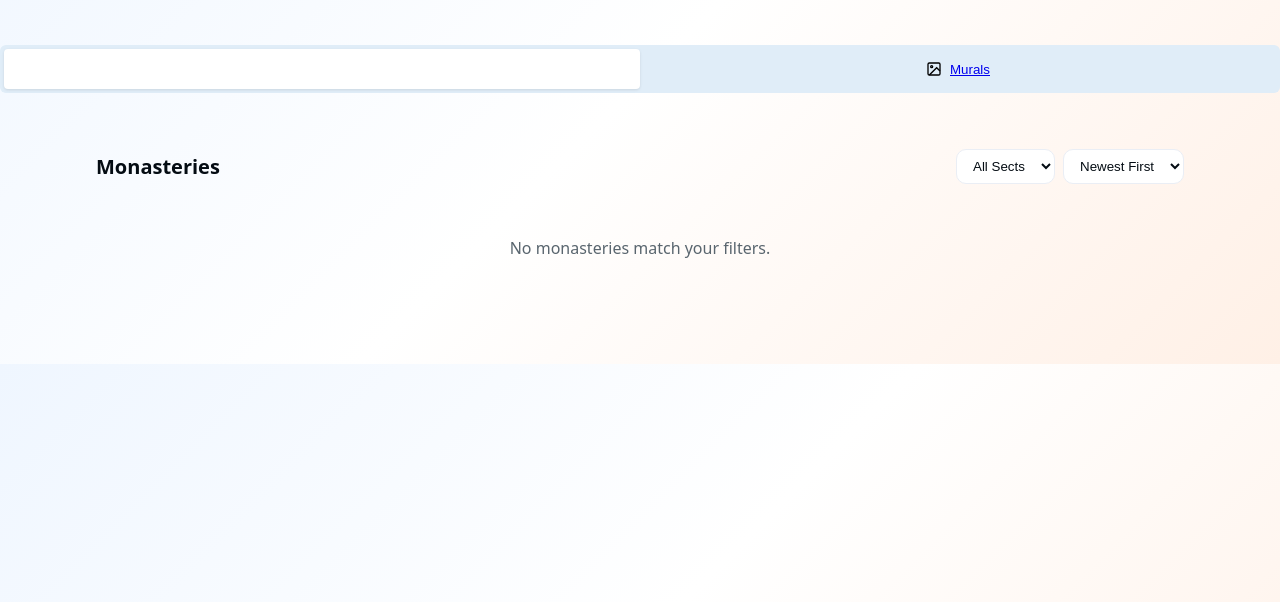
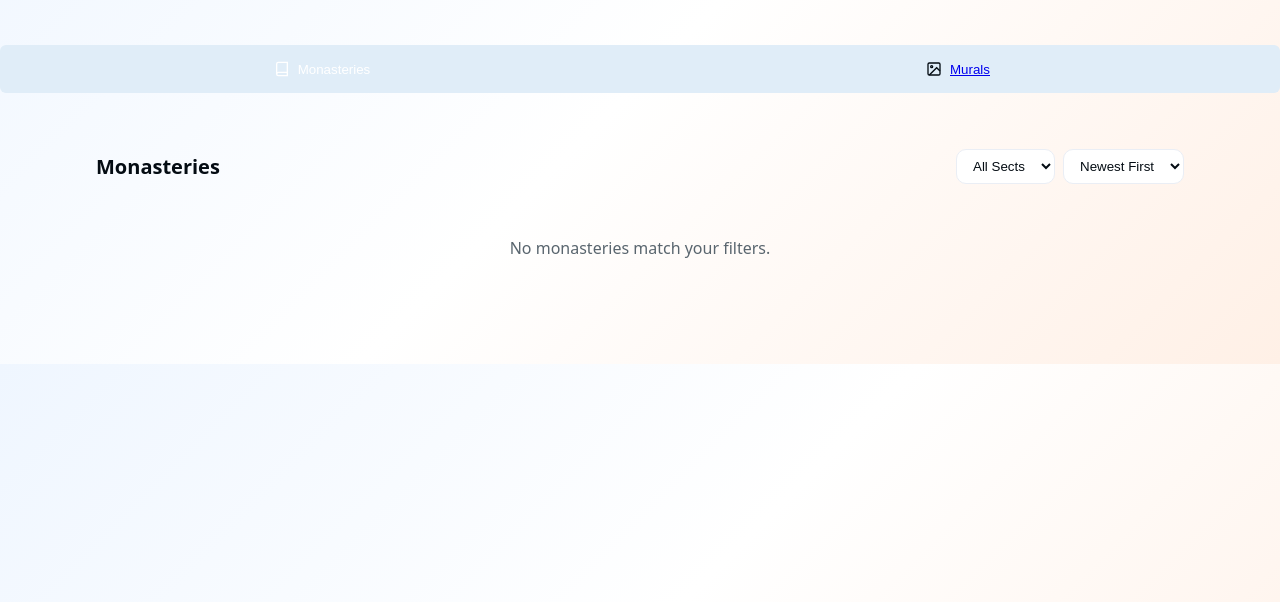
Before and after one commit to rohitpandit09/NaviGO-by-SKYEON, a plain HTML site: page index.html in a window 1280 px wide. Shown: the part 198-800 px from the top of the page. Drawn offline with nearby package versions, Linux system fonts and the light colour scheme; some packages are replaced by stand-ins of ours; no server answers; a script that the page names is missing.

Commit message:
changes hai bhai

```diff
--- a/style.css
+++ b/style.css
@@ -216,12 +216,15 @@ body {
     cursor: pointer;
     transition: var(--transition-smooth);
     font-weight: 500;
+    color: inherit;            /* Keep text color same as parent */
+    box-shadow: none;
 }
 
 .tab-button.active {
-    background: white;
-    color: var(--primary);
-    box-shadow: 0 1px 3px rgba(0, 0, 0, 0.1);
+
+  background: transparent;   /* Keep transparent even when active */
+  border: none;
+  box-shadow: none;
 }
 
 .tab-icon {
```
